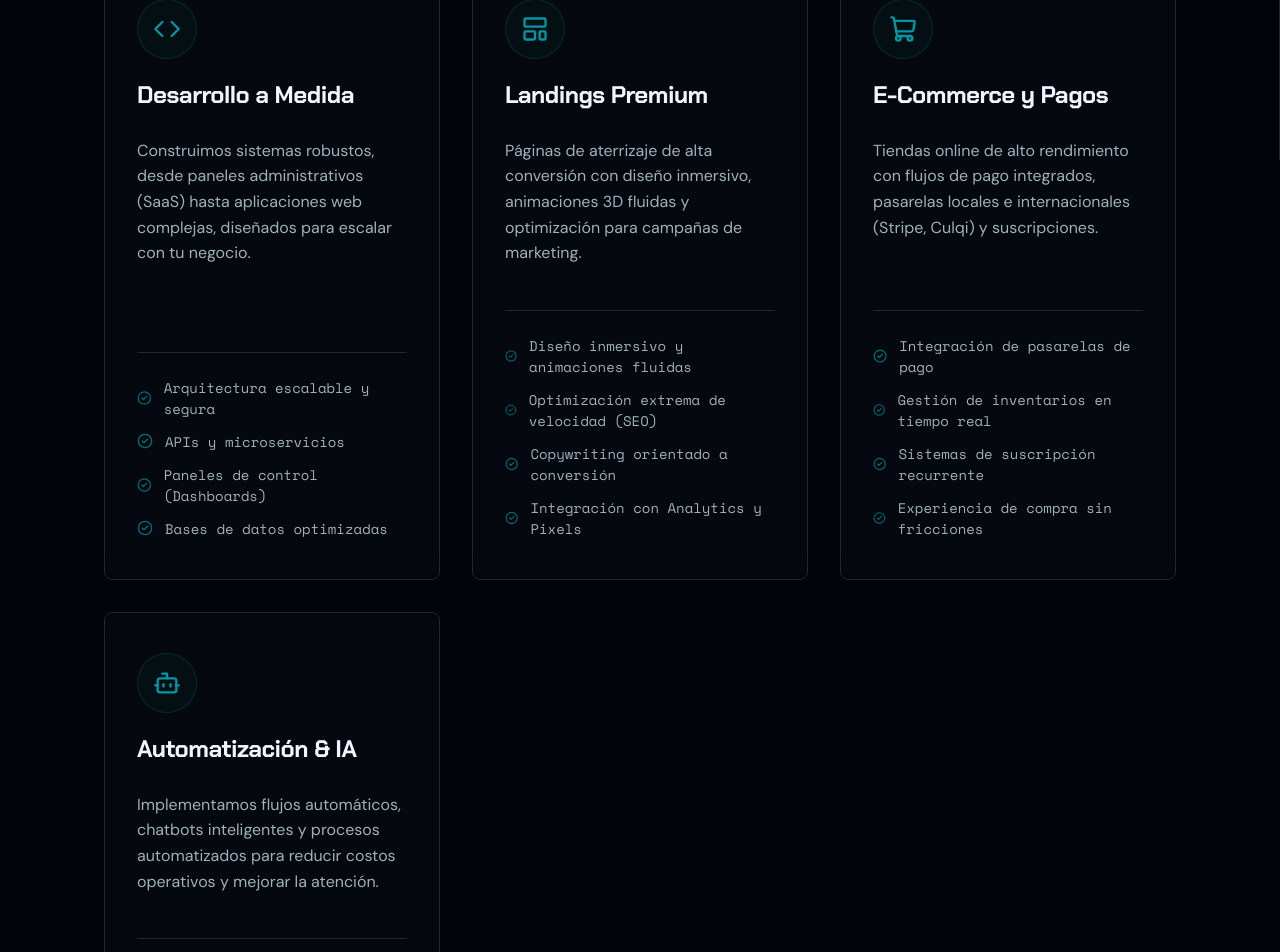
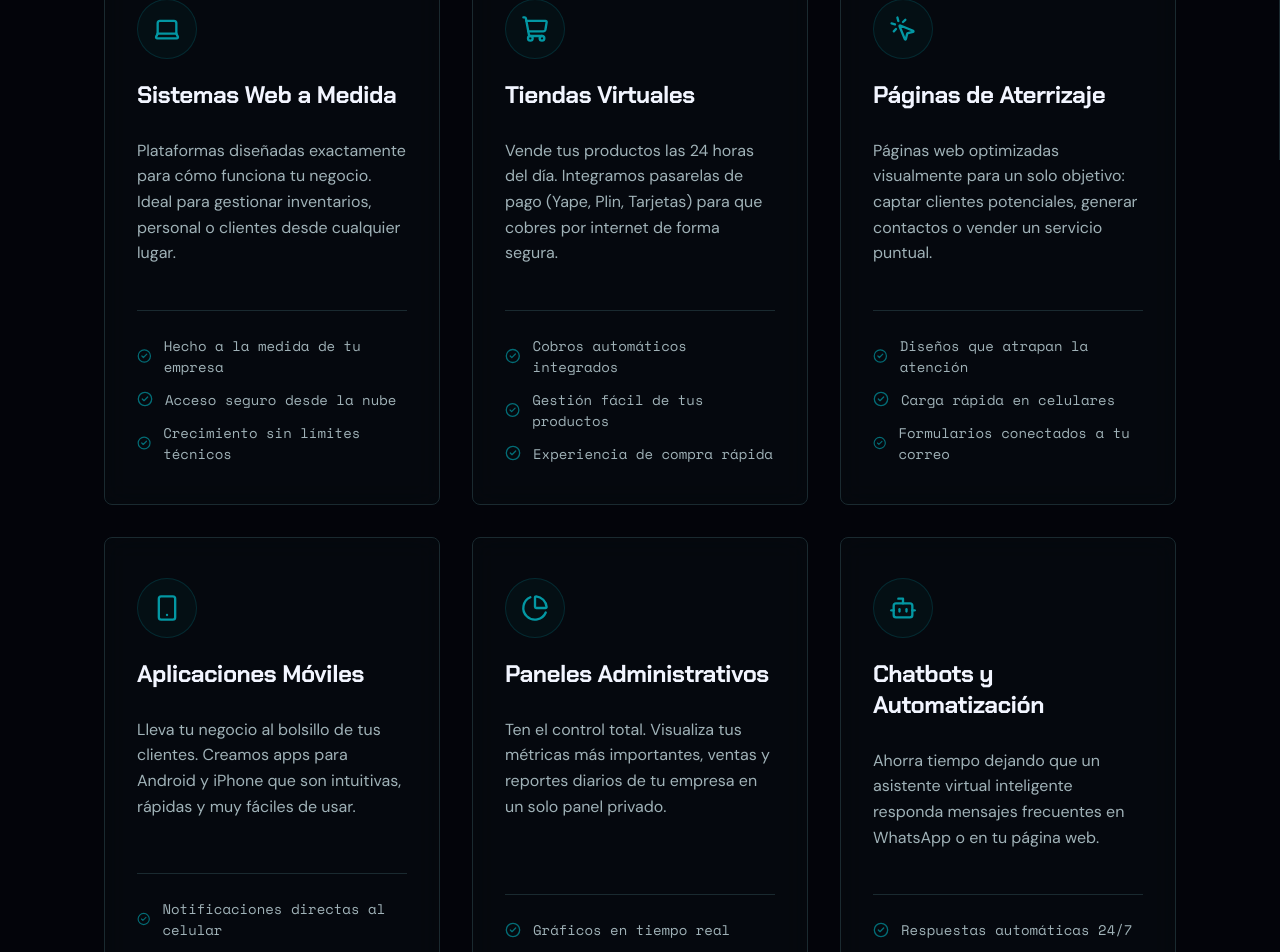
Before and after one commit to Darkness0550/PortafolioVertex, a React (Vite) app: page /servicios in a window 1280 px wide. Shown: the part 640-1592 px from the top of the page. Built offline with nearby package versions, Linux system fonts and the light colour scheme.

Commit message:
feat: implement ServicesList component to display portfolio service offerings

```diff
--- a/src/sections/ServicesList.jsx
+++ b/src/sections/ServicesList.jsx
@@ -1,54 +1,72 @@
-import { Code, LayoutTemplate, ShoppingCart, Bot, CheckCircle2 } from 'lucide-react';
+import { Laptop, ShoppingCart, MousePointerClick, Smartphone, PieChart, Bot, CheckCircle2 } from 'lucide-react';
 import './Services.css';
 
 export default function ServicesList() {
   const services = [
     {
-      id: 'custom-software',
-      title: 'Desarrollo a Medida',
-      description: 'Construimos sistemas robustos, desde paneles administrativos (SaaS) hasta aplicaciones web complejas, diseñados para escalar con tu negocio.',
-      icon: <Code size={28} />,
+      id: 'web-systems',
+      title: 'Sistemas Web a Medida',
+      description: 'Plataformas diseñadas exactamente para cómo funciona tu negocio. Ideal para gestionar inventarios, personal o clientes desde cualquier lugar.',
+      icon: <Laptop size={28} />,
       features: [
-        'Arquitectura escalable y segura',
-        'APIs y microservicios',
-        'Paneles de control (Dashboards)',
-        'Bases de datos optimizadas'
+        'Hecho a la medida de tu empresa',
+        'Acceso seguro desde la nube',
+        'Crecimiento sin límites técnicos'
       ]
     },
     {
-      id: 'premium-landings',
-      title: 'Landings Premium',
-      description: 'Páginas de aterrizaje de alta conversión con diseño inmersivo, animaciones 3D fluidas y optimización para campañas de marketing.',
-      icon: <LayoutTemplate size={28} />,
+      id: 'virtual-stores',
+      title: 'Tiendas Virtuales',
+      description: 'Vende tus productos las 24 horas del día. Integramos pasarelas de pago (Yape, Plin, Tarjetas) para que cobres por internet de forma segura.',
+      icon: <ShoppingCart size={28} />,
       features: [
-        'Diseño inmersivo y animaciones fluidas',
-        'Optimización extrema de velocidad (SEO)',
-        'Copywriting orientado a conversión',
-        'Integración con Analytics y Pixels'
+        'Cobros automáticos integrados',
+        'Gestión fácil de tus productos',
+        'Experiencia de compra rápida'
       ]
     },
     {
-      id: 'ecommerce',
-      title: 'E-Commerce y Pagos',
-      description: 'Tiendas online de alto rendimiento con flujos de pago integrados, pasarelas locales e internacionales (Stripe, Culqi) y suscripciones.',
-      icon: <ShoppingCart size={28} />,
+      id: 'landing-pages',
+      title: 'Páginas de Aterrizaje',
+      description: 'Páginas web optimizadas visualmente para un solo objetivo: captar clientes potenciales, generar contactos o vender un servicio puntual.',
+      icon: <MousePointerClick size={28} />,
       features: [
-        'Integración de pasarelas de pago',
-        'Gestión de inventarios en tiempo real',
-        'Sistemas de suscripción recurrente',
-        'Experiencia de compra sin fricciones'
+        'Diseños que atrapan la atención',
+        'Carga rápida en celulares',
+        'Formularios conectados a tu correo'
       ]
     },
     {
-      id: 'ai-automation',
-      title: 'Automatización & IA',
-      description: 'Implementamos flujos automáticos, chatbots inteligentes y procesos automatizados para reducir costos operativos y mejorar la atención.',
+      id: 'mobile-apps',
+      title: 'Aplicaciones Móviles',
+      description: 'Lleva tu negocio al bolsillo de tus clientes. Creamos apps para Android y iPhone que son intuitivas, rápidas y muy fáciles de usar.',
+      icon: <Smartphone size={28} />,
+      features: [
+        'Notificaciones directas al celular',
+        'Diseño moderno e intuitivo',
+        'Publicación en tiendas de apps'
+      ]
+    },
+    {
+      id: 'dashboards',
+      title: 'Paneles Administrativos',
+      description: 'Ten el control total. Visualiza tus métricas más importantes, ventas y reportes diarios de tu empresa en un solo panel privado.',
+      icon: <PieChart size={28} />,
+      features: [
+        'Gráficos en tiempo real',
+        'Exportación de reportes',
+        'Control de accesos para tu equipo'
+      ]
+    },
+    {
+      id: 'chatbots',
+      title: 'Chatbots y Automatización',
+      description: 'Ahorra tiempo dejando que un asistente virtual inteligente responda mensajes frecuentes en WhatsApp o en tu página web.',
       icon: <Bot size={28} />,
       features: [
-        'Chatbots con Inteligencia Artificial',
-        'Automatización de flujos de trabajo',
-        'Integración de LLMs (OpenAI, Gemini)',
-        'Conexión de múltiples herramientas (Zapiers/Webhooks)'
+        'Respuestas automáticas 24/7',
+        'Asistentes inteligentes (IA)',
+        'Tareas repetitivas en piloto automático'
       ]
     }
   ];
```
